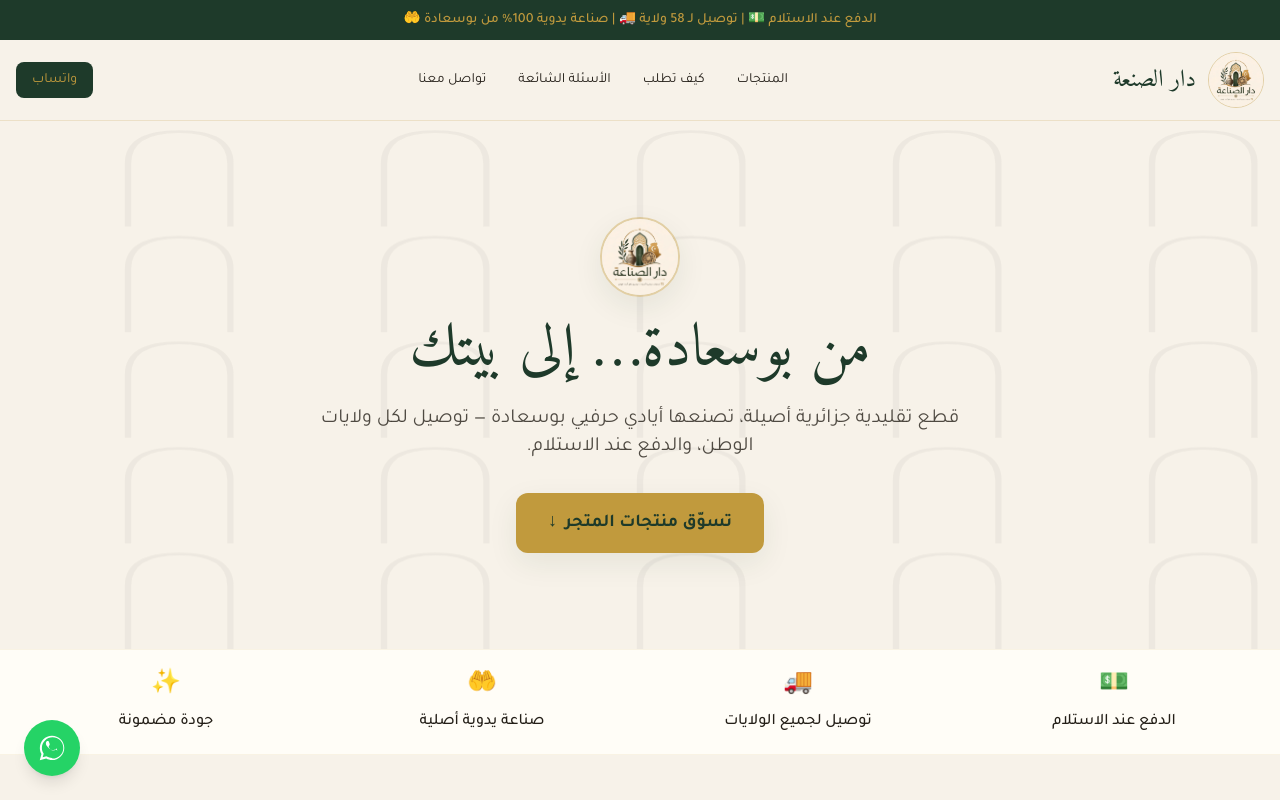
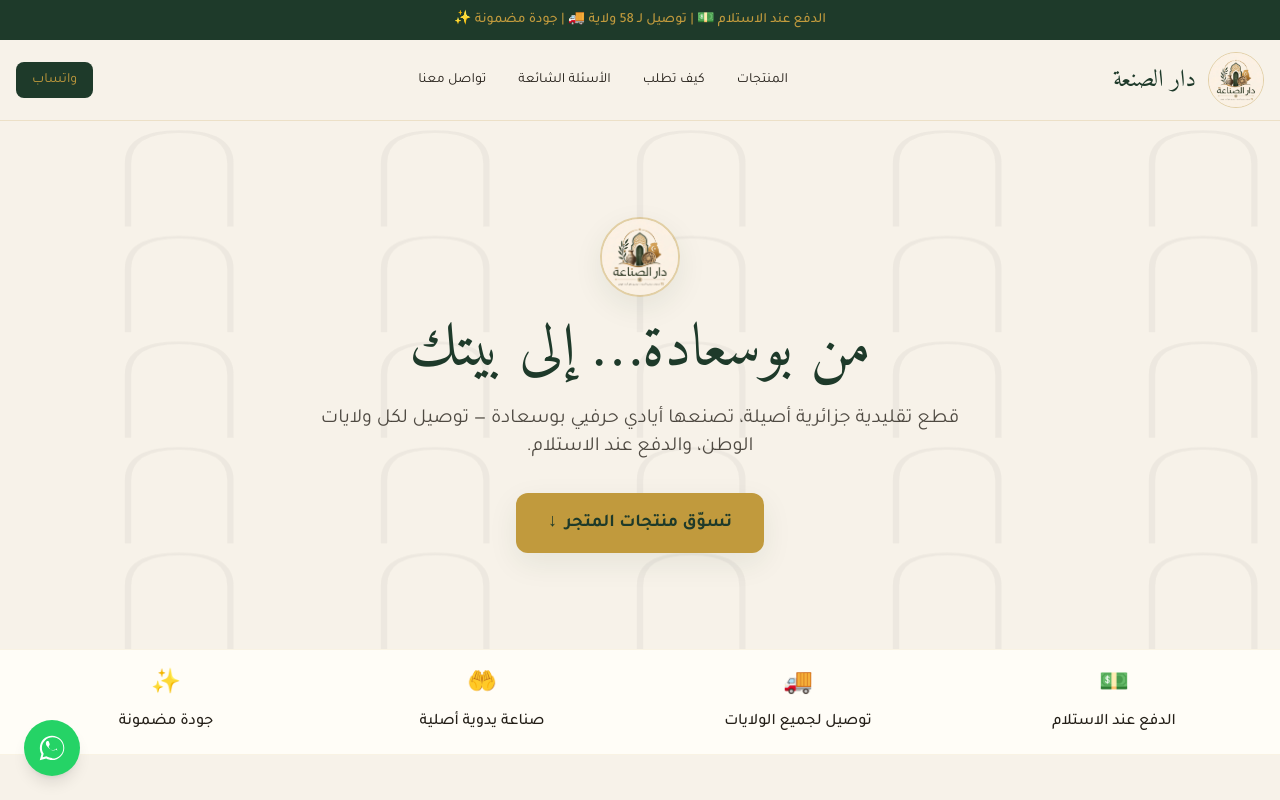
Before and after one commit to cheminisifeddine/dar-essan3a, a Next.js app: page / in a window 1280 px wide. Shown: the top 800 px of the page. Built offline with nearby package versions, Linux system fonts and the light colour scheme; no server answers.

Commit message:
Neutral shared metadata + announcement fallback (no artisan leak on sub-stores); sante hero subtitle converting FB-ads copy

```diff
--- a/app/components/AnnouncementBar.tsx
+++ b/app/components/AnnouncementBar.tsx
@@ -3,7 +3,7 @@
 export function AnnouncementBar({ store }: { store?: Partial<Store> | null }) {
   const text =
     store?.announcement_bar ||
-    "الدفع عند الاستلام 💵 | توصيل لـ 58 ولاية 🚚 | صناعة يدوية 100% من بوسعادة 🤲";
+    "الدفع عند الاستلام 💵 | توصيل لـ 58 ولاية 🚚 | جودة مضمونة ✨";
 
   return (
     <div className="bg-deepgreen text-gold text-sm py-2.5 text-center font-tajawal font-medium">
--- a/app/layout.tsx
+++ b/app/layout.tsx
@@ -4,14 +4,14 @@
 import PixelEvents from "./components/PixelEvents";
 
 export const metadata: Metadata = {
-  title: "دار الصنعة — منتجات تقليدية جزائرية أصلية من بوسعادة",
+  title: "دار الصنعة | قوة الطبيعة — منتجات جزائرية مختارة",
   description:
-    "قطع تقليدية جزائرية أصيلة من بوسعادة: نسيج النخيل، الفخار، النحاس، واللوحات. توصيل لـ 58 ولاية، والدفع عند الاستلام.",
-  keywords: ["دار الصنعة", "منتجات تقليدية", "بوسعادة", "الصنعة", "الجزائر", "COD", "الدفع عند الاستلام"],
+    "منتجات جزائرية مختارة بعناية: وصفات طبيعية ومنتجات أصلية. توصيل لـ 58 ولاية، والدفع عند الاستلام.",
+  keywords: ["دار الصنعة", "قوة الطبيعة", "منتجات طبيعية", "منتجات جزائرية", "الجزائر", "COD", "الدفع عند الاستلام"],
   openGraph: {
-    title: "دار الصنعة — منتجات تقليدية جزائرية أصلية من بوسعادة",
+    title: "دار الصنعة | قوة الطبيعة — منتجات جزائرية مختارة",
     description:
-      "قطع تقليدية جزائرية أصيلة من بوسعادة، توصيل لكل ولايات الوطن، الدفع عند الاستلام.",
+      "منتجات جزائرية مختارة بعناية، توصيل لكل ولايات الوطن، الدفع عند الاستلام.",
     url: `https://${STORE.domain}`,
     type: "website",
     locale: "ar_DZ",
```
